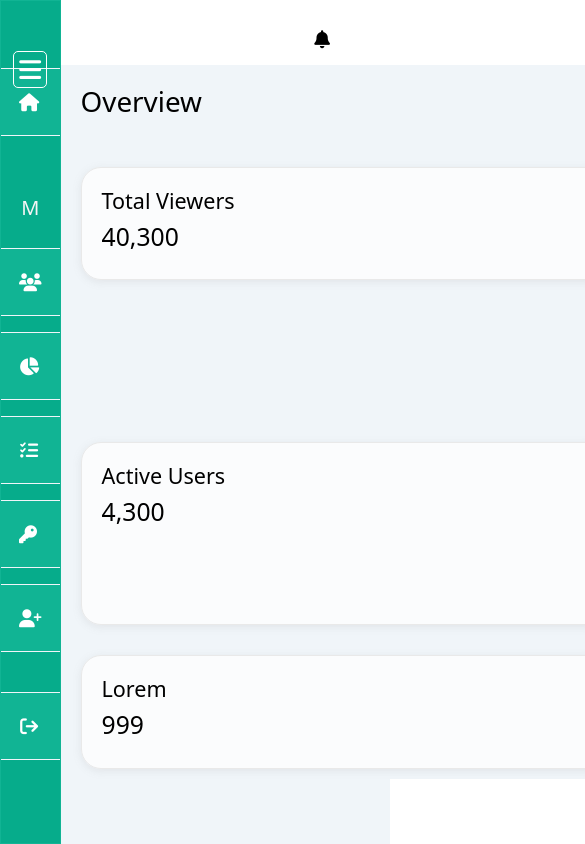
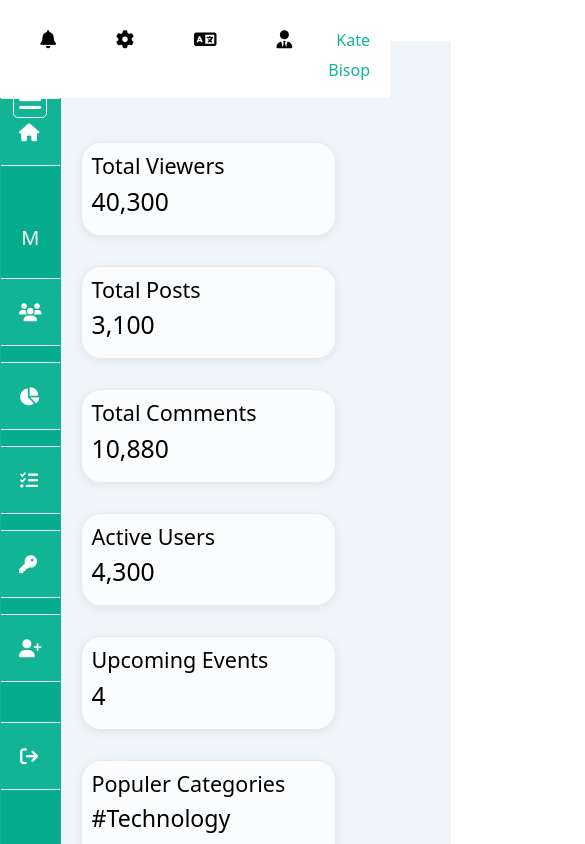
Before and after one commit to MdSalman2022/dailyblog-site, a React (Create React App) app: page /dashboard in a window 390 px wide. Shown: the top 844 px of the page, 585 px wide, since content can reach past the window. Built offline with nearby package versions, Linux system fonts and the light colour scheme.

Commit message:
responsive

```diff
--- a/src/components/client/HeroSection/HeroSection.css
+++ b/src/components/client/HeroSection/HeroSection.css
@@ -59,10 +59,6 @@ body {
 
 
 
-
-
-
-
 @media only screen and (max-width: 768px) {
 
 
@@ -73,4 +69,8 @@ body {
 
     object-fit: cover;
   }
+  .swiper {
+    width: 100%;
+    padding: 35px;
+  }
 }
--- a/src/components/client/navbar/Navbar.css
+++ b/src/components/client/navbar/Navbar.css
@@ -1,3 +1,4 @@
+
 .defaultNav{
     color:#000;
     text-decoration: none;
@@ -41,3 +42,47 @@ h1{
 h1 span{
     color: #11b494!important;
 }
+
+.nav:hover,.auth:hover{
+    color: #11b494!important;
+}
+
+button span{
+    color: #11b494;
+}
+
+@media screen and (max-width: 768px) {
+    body{
+        width: 100%;
+    }
+    .defaultNav{
+        font-size: 14px;
+        font-weight: 500;
+        padding: 0 5px;
+    }
+
+    .active{
+        font-size: 14px;
+        padding: 0 5px;
+    }
+    .loginHeader{
+        font-size: 14px;
+        padding: 5px 20px;
+    }
+
+    .headerSubscribe{
+        font-size:14px;
+        font-weight:700;
+        background-color: #11b494;
+        color: #fff;
+        text-decoration: none;
+        padding: 5px 20px;
+        border-radius: 20px;
+        width: 50%;
+    }
+
+    h1{
+        font-size: 20px;
+    }
+
+}
--- a/src/components/client/navbar/Navbar.js
+++ b/src/components/client/navbar/Navbar.js
@@ -7,18 +7,18 @@ import './Navbar.css';
 
 const Navbar = () => {
     return (
-        <ReactNav collapseOnSelect expand="lg" bg="" variant="dark">
+        <ReactNav collapseOnSelect expand="lg" bg="light" variant="light">
             <Container>
                 <h1>Daily<span>Blog</span></h1>
-                <ReactNav.Toggle aria-controls="responsive-navbar-nav" />
-                <ReactNav.Collapse id="responsive-navbar-nav">
-                    <Nav className="m-auto">
+                <ReactNav.Toggle className='navtoggle' aria-controls="responsive-navbar-nav" />
+                <ReactNav.Collapse className='navtoggle'  id="responsive-navbar-nav">
+                    <Nav className="m-auto nav">
                         <NavLink className="defaultNav" to="/">Home</NavLink>
                         <NavLink className="defaultNav" to="/ff">Blog</NavLink>
                         <NavLink className="defaultNav" to="/fff">About</NavLink>
                         <NavLink className="defaultNav" to="/ffff">Contact</NavLink>
                     </Nav>
-                    <Nav>
+                    <Nav className='auth'>
                     <NavLink className="loginHeader" to="/login">Login</NavLink>
                     <NavLink className="headerSubscribe" to="/">Subscribe</NavLink>
 
--- a/src/components/client/pages/Footer/Footer.css
+++ b/src/components/client/pages/Footer/Footer.css
@@ -26,3 +26,30 @@ footer p{
     grid-template-columns: 1fr 1fr;
     grid-gap: 300px;
 }
+
+@media screen and (max-width: 600px){
+    footer p{
+        grid-template-columns: 1fr;
+        display: inline;
+    }
+
+    footer{
+        padding: 30px;
+        font-size: 14px;
+        height: 20vh;
+    }
+    footer i{
+        padding: 25px;
+        font-size: 14px;
+        color: #fff;
+    }
+
+    footer i:hover{
+        color: #11b494;
+    }
+    footer p:hover{
+        background-color: #323232;
+        color: #fff;
+    }
+
+}
--- a/src/components/client/posts/Post.css
+++ b/src/components/client/posts/Post.css
@@ -1,24 +1,3 @@
-.allPosts {
-  display: grid;
-  grid-template-columns: 1fr 1fr 1fr;
-  grid-gap: 20px;
-}
-.sidePosts {
-  display: grid;
-  grid-template-columns: 1fr;
-  grid-gap: 5px;
-}
-.SidebarPosts{
-  display: grid;
-  grid-template-columns:10px 350px;
-  grid-gap: 100px;
-}
-
-.sideimage{
-  width: 100px;
-  height: 100px;
-  border-radius: 50%;
-}
 
 /* post card design */
 .postCardContainer {
@@ -58,6 +37,31 @@
   margin-bottom: 0;
   font-size: 13px;
 }
+
+.allPosts {
+  display: grid;
+  grid-template-columns: 1fr 1fr 1fr;
+  grid-gap: 20px;
+}
+
+/* sidebar design  */
+.sidePosts {
+  display: grid;
+  grid-template-columns: 1fr;
+  grid-gap: 5px;
+}
+.SidebarPosts{
+  display: grid;
+  grid-template-columns:10px 350px;
+  grid-gap: 100px;
+}
+
+.sideimage{
+  width: 100px;
+  height: 100px;
+  border-radius: 50%;
+}
+
 @media only screen and (max-width: 768px)
 {
   .allPosts {
@@ -67,6 +71,6 @@
     grid-template-columns: 1fr;
   }
   .SidebarPosts{
-    grid-template-columns:10px 250px;
+    grid-template-columns:10px 220px;
   }
 }
--- a/src/components/deshboard/MainDashboard/mainDashbaord.css
+++ b/src/components/deshboard/MainDashboard/mainDashbaord.css
@@ -160,3 +160,76 @@ aside .toggleBox {
   text-decoration: none;
   color: #fff;
 }
+
+@media screen and (max-width: 768px) {
+  .grid-container{
+    display: grid;
+    grid-template-columns: 1fr;
+  }
+  .col{
+    background-color: #ffffffb7;
+    padding: 10px;
+    border: 1px solid rgb(233, 233, 233);
+    border-radius: 5px;
+    box-shadow: rgba(139, 139, 139, 0.144) 0px 2px 8px 0px;
+    border-radius: 20px;
+    width: 100%;
+  }
+
+
+  .dashboardBody {
+    display: grid;
+    grid-template-columns: auto 2fr;
+    color: #fff;
+    height: 100vh;
+    background: #f0f5f9;
+  }
+  .bodyContent {
+    color: #000;
+    display: grid;
+    grid-template-rows:5% 95%;
+    justify-content: center;
+    align-items: center;
+  }
+  .header{
+    background-color: #fff;
+    display: grid;
+    grid-template-columns: auto;
+    text-align: right;
+    box-sizing: border-box;
+    z-index: 11111;
+    position: absolute;
+    top: 0;
+    left: 0;
+    width: 100%;
+
+  }
+
+  .content{
+    display: grid;
+    grid-template-rows: 1fr;
+    width: 100%;
+    margin-left: 0px;
+    padding-left: 0px;
+    margin-top:500px;
+    background-color: #f0f5f9;
+    z-index: 1111;
+    position: absolute;
+    justify-content: left;
+    align-items: center;
+  }
+  aside {
+    height: 100%;
+    margin-top: 30px;
+    margin-right: 0px;
+    margin-bottom: 0px;
+    background: #06ac8b;
+    position: relative;
+    display: flex;
+    flex-direction: column;
+    justify-content: center;
+    align-items: center;
+    border: 1px solid #11b494;
+    z-index: 111;
+  }
+}
```
